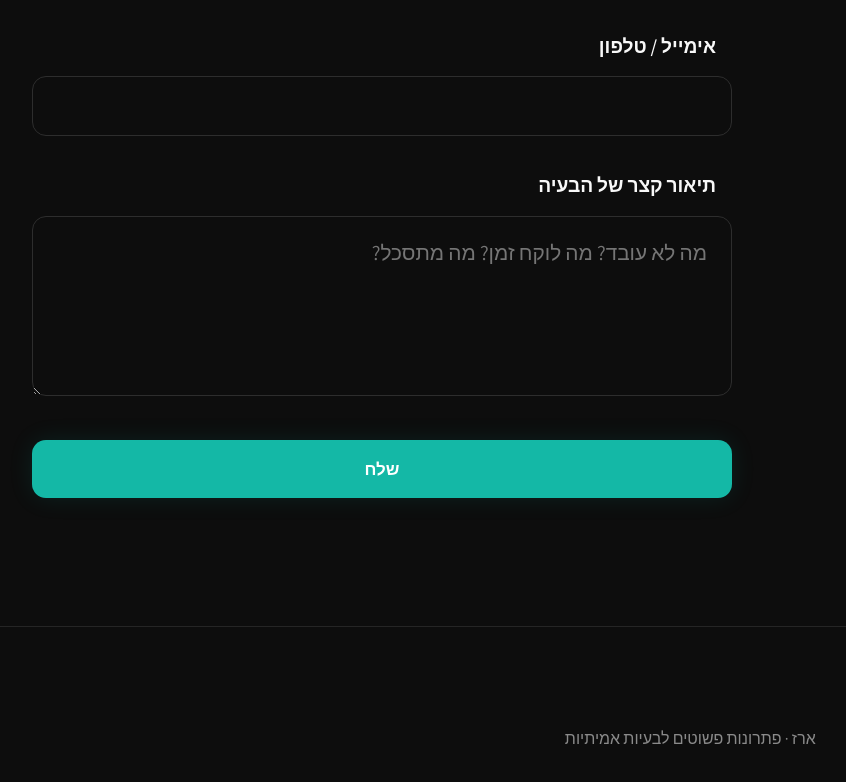
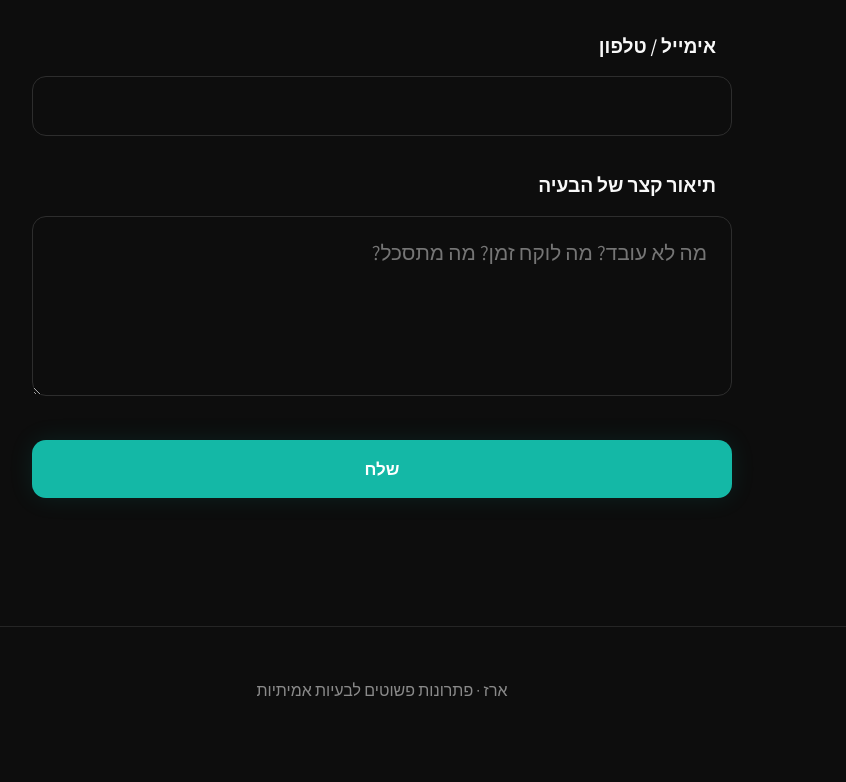
Before and after one commit to Jabanes/myLanding, a plain HTML site: page index.html in a window 1280 px wide. Shown: the part 6169-6951 px from the top of the page, without its empty margins (258-1104 px from the left). After the commit the page ends 6923 px from the top, so only its background shows below. Drawn offline with Linux system fonts and the light colour scheme.

Commit message:
fixed footer

```diff
--- a/index.html
+++ b/index.html
@@ -452,7 +452,7 @@
     /* Footer */
     /* Increased padding for better separation */
     footer {
-      padding: 6rem 0;
+      padding: 3rem 0;
       border-top: 1px solid var(--color-border-subtle);
     }
 
@@ -463,9 +463,11 @@
     /* Improved footer text styling */
     .footer-content p {
       color: var(--color-text-muted);
-      margin-bottom: 0;
+      margin: 0 auto;
       font-size: 1rem;
       font-weight: 400;
+      max-width: none;
+      text-align: center;
     }
 
 
@@ -651,19 +653,23 @@
       font-size: 1.0625rem;
       font-family: var(--font-sans);
     }
+
     ::-moz-placeholder {
       font-size: 1.0625rem;
       font-family: var(--font-sans);
       opacity: 1;
     }
+
     :-ms-input-placeholder {
       font-size: 1.0625rem;
       font-family: var(--font-sans);
     }
+
     ::-ms-input-placeholder {
       font-size: 1.0625rem;
       font-family: var(--font-sans);
     }
+
     ::placeholder {
       font-size: 1.3rem;
       font-family: var(--font-sans);
```
